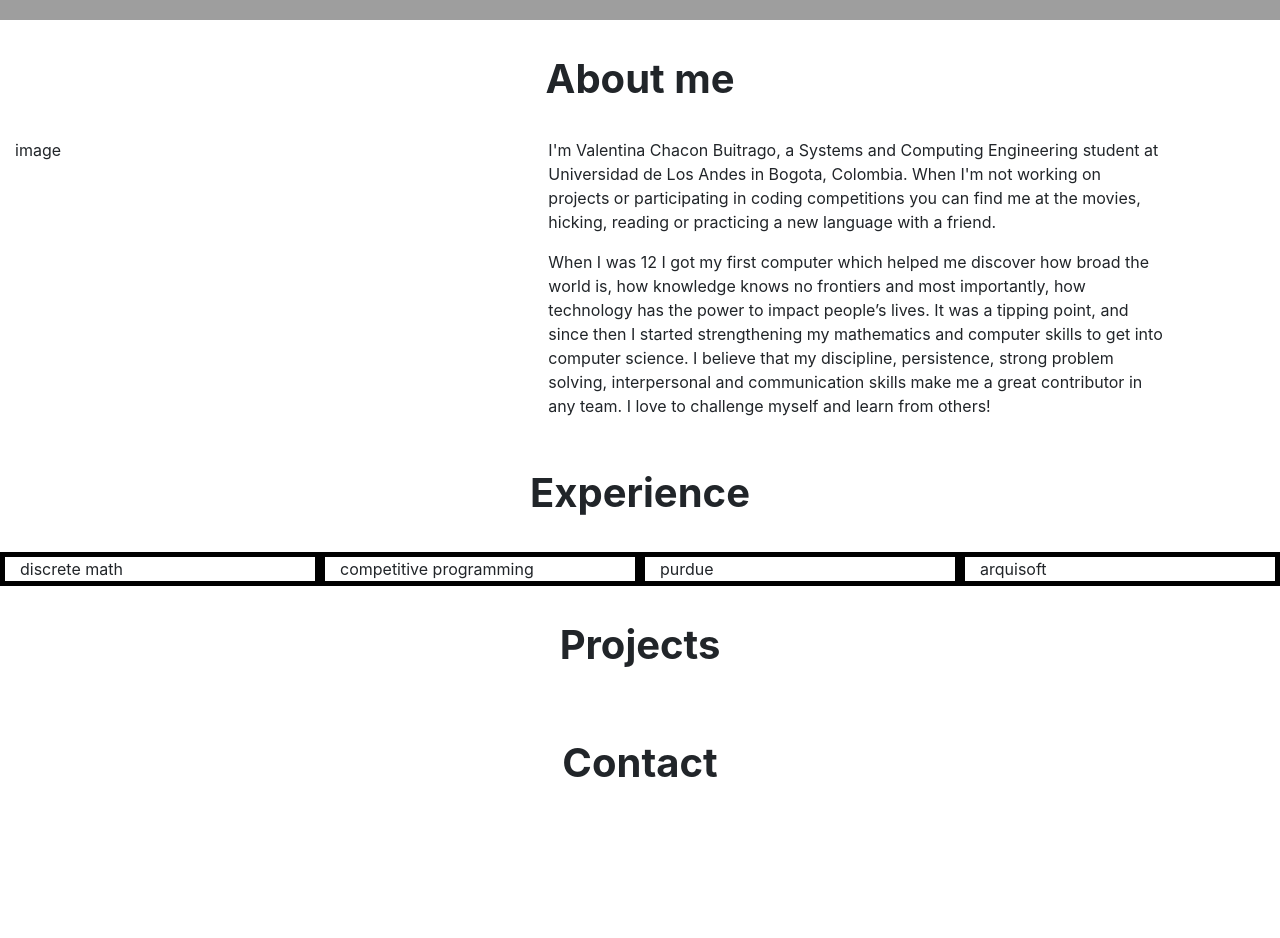
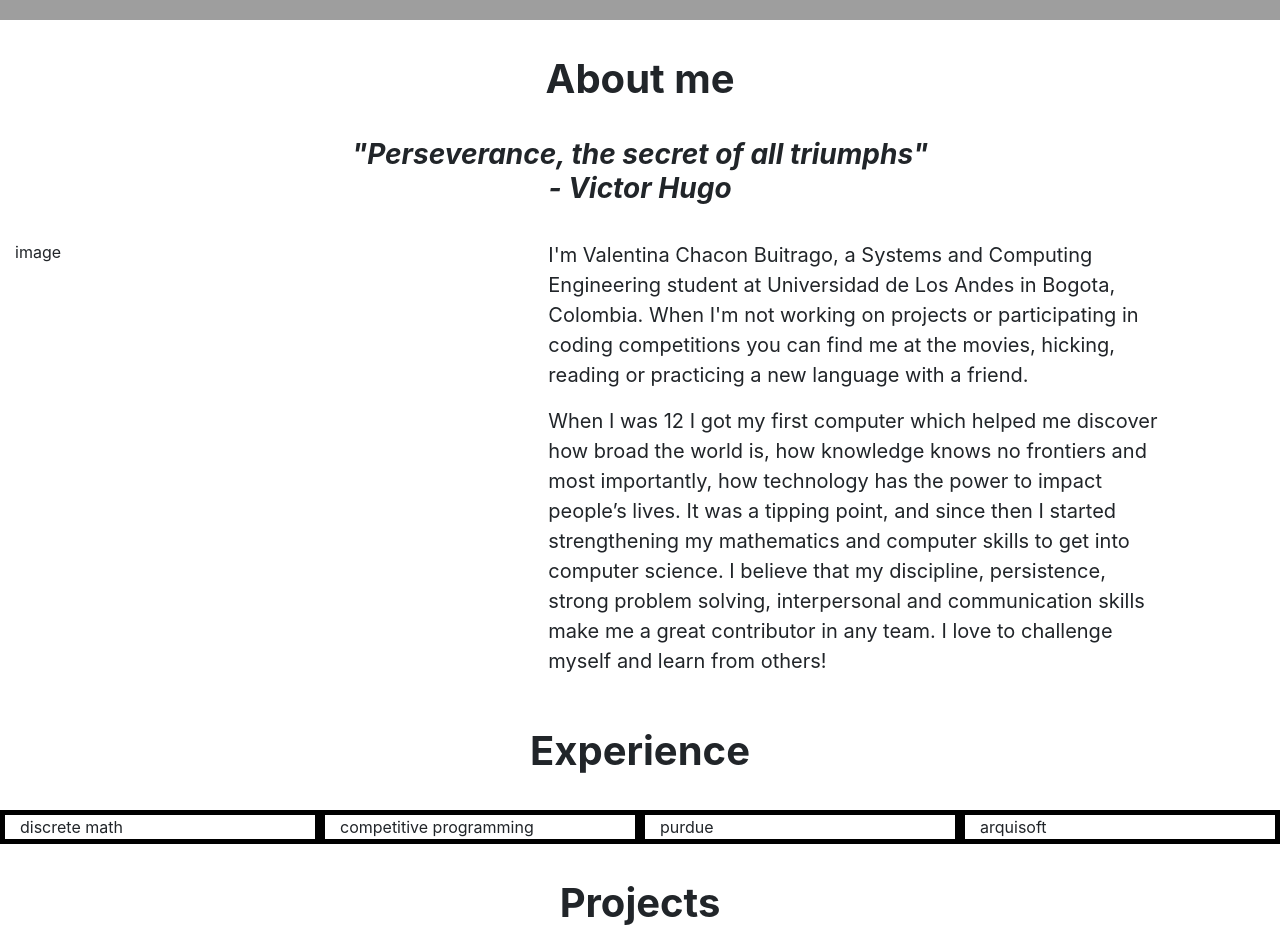
Before and after one commit to ValentinaChaconBuitrago/Interactive-Resume, a plain HTML site: page index.html in a window 1280 px wide. Shown: the part 780-1718 px from the top of the page. Before the commit the page ends 1602 px from the top, so only its background shows below. Drawn offline with nearby package versions, Linux system fonts and the light colour scheme; grey boxes are pictures that could not be loaded; some icons are missing.

Commit message:
Better text size and quote

```diff
--- a/index.html
+++ b/index.html
@@ -23,7 +23,7 @@
 		<!-- tab tittle -->
 		<title>Valentina Chacon Buitrago</title>
 
-		<!-- TODO:custom links -->
+		<!-- custom links -->
 		<link href="styles/style.css" rel="stylesheet" />
 		<link rel="shortcut icon" href="/favicon.ico" type="image/x-icon" />
 		<link rel="icon" href="images/favicon.ico" type="image/x-icon" />
@@ -92,6 +92,8 @@
 			<!--About tab-->
 			<div id="about" class="general">
 				<h1>About me</h1>
+				<h3>"Perseverance, the secret of all triumphs" <br> - Victor Hugo</h3>
+
 				<div class="row">
 					<!-- image div -->
 					<div class="col-5">
@@ -99,7 +101,7 @@
 					</div>
 					<!-- information div -->
 					<div id="description" class="col-6">
-						<p>
+						<p class="paragraph">
 							I'm Valentina Chacon Buitrago, a Systems and
 							Computing Engineering student at Universidad de Los
 							Andes in Bogota, Colombia. When I'm not working on
@@ -107,7 +109,7 @@
 							can find me at the movies, hicking, reading or
 							practicing a new language with a friend.
 						</p>
-						<p>
+						<p class="paragraph">
 							When I was 12 I got my first computer which helped
 							me discover how broad the world is, how knowledge
 							knows no frontiers and most importantly, how
--- a/styles/style.css
+++ b/styles/style.css
@@ -4,6 +4,7 @@
 }
 .header{
 	background-image: url("https://images.pexels.com/photos/1027393/pexels-photo-1027393.jpeg?auto=compress&cs=tinysrgb&dpr=2&h=750&w=1260");
+
 	min-height: 100vh;
 	width: 100%;
 }
@@ -32,8 +33,18 @@
 	/*background-image: url("https://images.pexels.com/photos/3575282/pexels-photo-3575282.jpeg?auto=compress&cs=tinysrgb&dpr=3&h=750&w=1260");
 	*/
 	text-align: center;
+	font-size: 100 px;
+    font-weight: bold;
+    margin: 0;
+    padding-bottom: 35px;
+}
+.general h3{
+	/*background-image: url("https://images.pexels.com/photos/3575282/pexels-photo-3575282.jpeg?auto=compress&cs=tinysrgb&dpr=3&h=750&w=1260");
+	*/
+	text-align: center;
 	font-size: 40 px;
     font-weight: bold;
+    font-style:italic;
     margin: 0;
     padding-bottom: 35px;
 }
@@ -43,3 +54,6 @@
 .col-sm{
 	border:5px solid black;
 }
+.paragraph {
+	font-size: 20px;
+}
```
